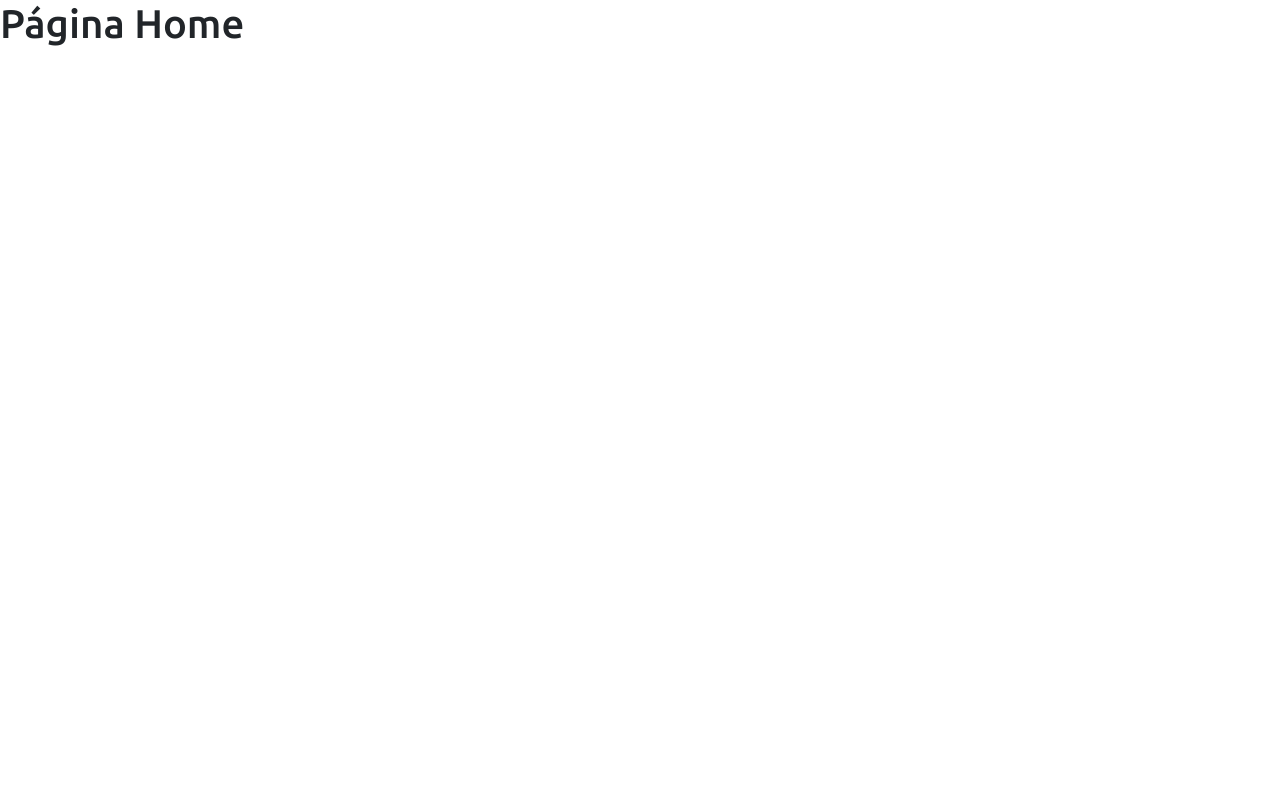
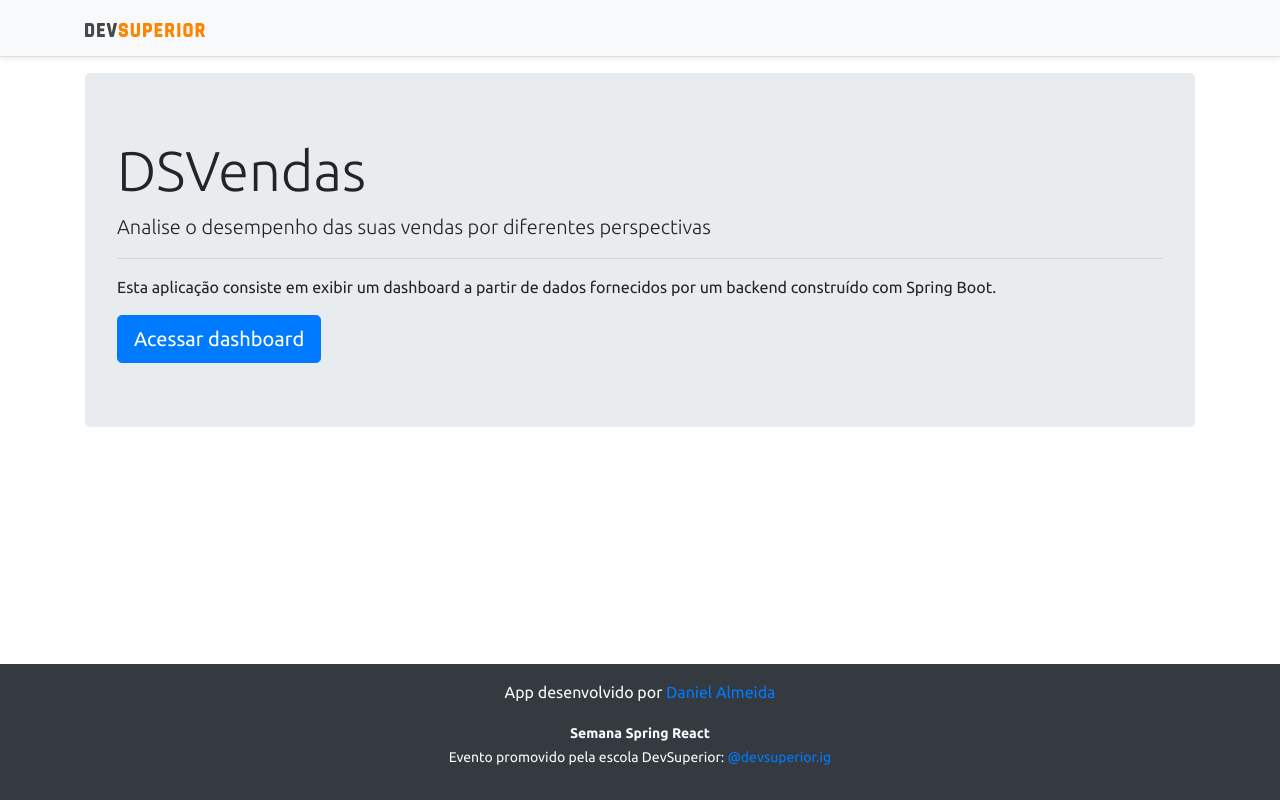
Before and after one commit to isdma8/project-sts3, a React (Create React App) app in the folder frontend/: page / in a window 1280 px wide. Built offline with nearby package versions, Linux system fonts and the light colour scheme.

Commit message:
Home, Navigation

```diff
--- a/frontend/src/App.tsx
+++ b/frontend/src/App.tsx
@@ -1,8 +1,9 @@
+import React from "react";
 import Routes from "Routes";
 
 function App() {
   return (
-    <Routes />
+      <Routes />
   );
 }
 
--- a/frontend/src/Routes.tsx
+++ b/frontend/src/Routes.tsx
@@ -1,3 +1,5 @@
+import Footer from "components/Footer";
+import NavBar from "components/NavBar";
 import Dashboard from "pages/Dashboard";
 import Home from "pages/Home";
 import React from "react";
@@ -5,7 +7,10 @@
 
 const Routes = () => {
     return (
+        <>
+
             <BrowserRouter>
+                <NavBar />
                 <Switch>
                     <Route path="/" exact>
                         <Home />
@@ -14,8 +19,10 @@
                         <Dashboard />
                     </Route>
                 </Switch>
+                <Footer />
+            </BrowserRouter>
 
-        </BrowserRouter>
+        </>
     );
 }
 
--- a/frontend/src/components/NavBar/index.tsx
+++ b/frontend/src/components/NavBar/index.tsx
@@ -1,11 +1,15 @@
 import ImgDsDark from 'assets/img/ds-dark.svg';
+import React from 'react';
+import { Link } from 'react-router-dom';
 
 const NavBar = () => {
     return (
         <div className="d-flex flex-column flex-md-row align-items-center p-3 px-md-4 mb-3 bg-light border-bottom shadow-sm">
             <div className="container">
                 <nav className="my-2 my-md-0 mr-md-3">
-                    <img src={ImgDsDark} alt="DevSuperior" width="120" />
+                    <Link to="/">
+                        <img src={ImgDsDark} alt="DevSuperior" width="120" />
+                    </Link>
                 </nav>
             </div>
         </div>
--- a/frontend/src/pages/Dashboard/index.tsx
+++ b/frontend/src/pages/Dashboard/index.tsx
@@ -1,14 +1,12 @@
 import BarChart from "components/BarChart";
 import DataTable from "components/DataTable";
 import DonutChart from "components/DonutChart";
-import Footer from "components/Footer";
-import NavBar from "components/NavBar";
 import React from "react";
 
 const Dashboard = () => {
     return (
         <>
-        <NavBar />
+
         <div className="container">
           <h1 className="text-primary py-3">Dashboard de Vendas</h1>
 
@@ -30,7 +28,6 @@
           <DataTable />
 
         </div>
-        <Footer />
       </>
     );
 }
--- a/frontend/src/pages/Home/index.tsx
+++ b/frontend/src/pages/Home/index.tsx
@@ -1,8 +1,21 @@
+import React from "react"
+import { Link } from "react-router-dom"
+
 const Home = () => {
     return (
-        <div>
-            <h1>Página Home</h1>
+        <>
+        <div className="container">
+            <div className="jumbotron">
+                <h1 className="display-4">DSVendas</h1>
+                <p className="lead">Analise o desempenho das suas vendas por diferentes perspectivas</p>
+                <hr />
+                <p>Esta aplicação consiste em exibir um dashboard a partir de dados fornecidos por um backend construído com Spring Boot.</p>
+                <Link className="btn btn-primary btn-lg" to="/dashboard">
+                    Acessar dashboard
+                </Link>
+            </div>
         </div>
+        </>
     );
 }
 
```
Lines whose indentation alone changed are shown as unchanged.
